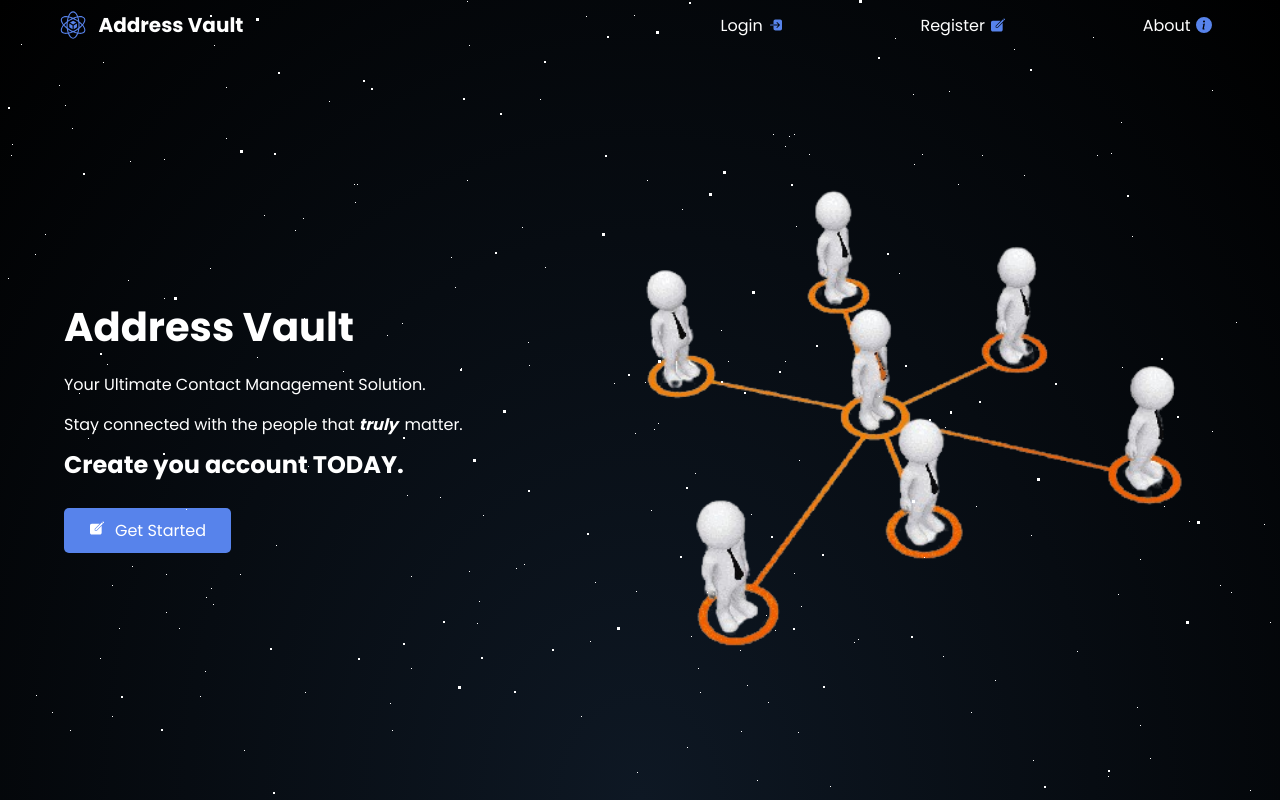
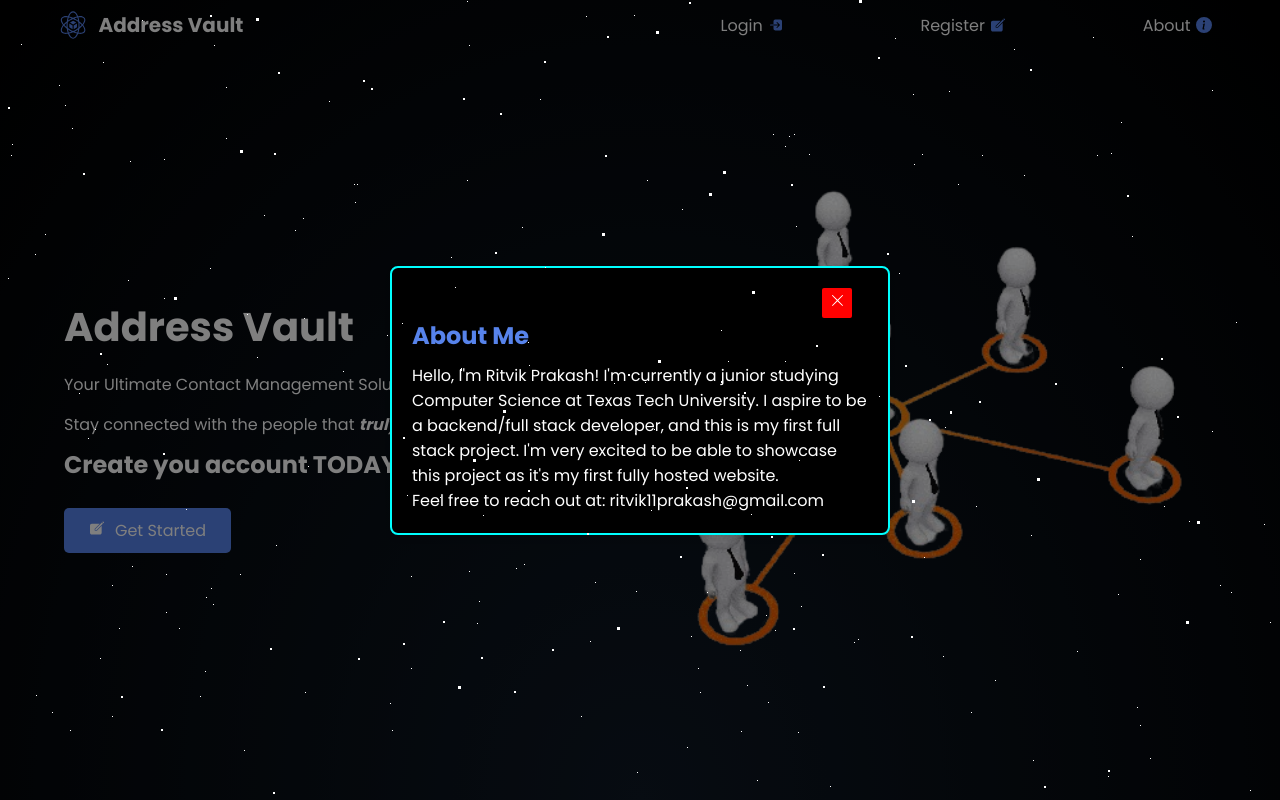
Before and after one commit to ritz10001/AddressVault, a React (Vite) app in the folder address-book-application/client/: page /home in a window 1280 px wide. Both pictures are taken after a click on the link "About". Built offline with nearby package versions, Linux system fonts and the light colour scheme.

Commit message:
final-changes

```diff
--- a/address-book-application/client/index.html
+++ b/address-book-application/client/index.html
@@ -4,7 +4,7 @@
     <meta charset="UTF-8" />
     <link rel="icon" type="image/svg+xml" href="/vite.svg" />
     <meta name="viewport" content="width=device-width, initial-scale=1.0" />
-    <title>Login Form Page | React</title>
+    <title>Home Page</title>
   </head>
   <body>
     <div id="root"></div>
--- /dev/null
+++ b/address-book-application/client/src/Components/About.jsx
@@ -0,0 +1,23 @@
+import React, { useEffect, useState, useRef } from 'react';
+import AboutCSS from './About.module.css';
+import axios from 'axios';
+import { RxCross1 } from "react-icons/rx";
+
+const About = ({onClose}) => {
+    return(
+        <div className={AboutCSS["aboutBackdrop"]}>
+            <div className={AboutCSS["aboutContent"]}>
+                <div className={AboutCSS["closeButton"]}>
+                    <button onClick={onClose} style={{backgroundColor: "red", border: "none", borderRadius: "2px", color: "white", fontSize: "15px", fontWeight: "bold"}}><RxCross1 /></button>
+                </div>
+                <h2 style={{color: "#5783EB", marginBottom: "10px"}}>About Me</h2>
+                <p>Hello, I'm Ritvik Prakash! I'm currently a junior studying Computer Science at Texas Tech University.
+                I aspire to be a backend/full stack developer, and this is my first full stack project.
+                I'm very excited to be able to showcase this project as it's my first fully hosted website.</p>
+                <p>Feel free to reach out at: ritvik11prakash@gmail.com</p>
+            </div>
+        </div>
+    )
+}
+
+export default About;
--- /dev/null
+++ b/address-book-application/client/src/Components/About.module.css
@@ -0,0 +1,33 @@
+.aboutBackdrop{
+    position: fixed;
+    top: 0;
+    left: 0;
+    width: 100%;
+    height: 100%;
+    background-color: rgba(0, 0, 0, 0.5);
+    display: flex;
+    justify-content: center;
+    align-items: center;
+}
+
+.aboutContent {
+    background-color: black;
+    border: 2px solid cyan;
+    color: white;
+    padding: 20px;
+    border-radius: 8px;
+    max-width: 500px;
+    width: 100%;
+    box-shadow: 0 4px 6px rgba(0, 0, 0, 0.1);
+}
+.closeButton button{
+    margin-left: 90%;
+    color: red;
+    width: 30px;
+    height: 30px;
+    opacity: 1;
+}
+.closeButton button:hover{
+    opacity: 0.8;
+    transition: 0.3s;
+}
--- a/address-book-application/client/src/Components/ExpiredTokenAlert.jsx
+++ b/address-book-application/client/src/Components/ExpiredTokenAlert.jsx
@@ -1,4 +1,4 @@
-import React from "react";
+import React, { useEffect } from "react";
 import ExpiredTokenCSS from './ExpiredTokenAlert.module.css';
 import { IoWarning } from "react-icons/io5";
 import { useNavigate } from "react-router-dom";
@@ -9,6 +9,11 @@ const ExpiredTokenAlert = ({onClose}) => {
         onClose();
         navigate('/login');
     }
+
+    useEffect(() => {
+        document.title = "Token Expired!";
+    });
+
     return(
         <div className={ExpiredTokenCSS["expBackdrop"]}>
             <div className={ExpiredTokenCSS["expContent"]}>
--- a/address-book-application/client/src/Components/Home.jsx
+++ b/address-book-application/client/src/Components/Home.jsx
@@ -8,14 +8,25 @@ import { BsInfoCircleFill } from "react-icons/bs";
 import { FaCircleInfo } from "react-icons/fa6";
 import image from "../assets/connected-removebg-preview.png";
 import { GiMaterialsScience } from "react-icons/gi";
+import About from './About';
 
 const Home = () => {
 
     const [showSideBar, setShowSideBar] = useState(false);
+    const [isAboutVisible, setIsAboutVisible] = useState(false);
 
     function toggleSideBar(){
         setShowSideBar(!showSideBar);
     }
+
+    const toggleAboutVisibility = () => {
+        setIsAboutVisible(!isAboutVisible);
+    }
+
+    const handleAboutClose = () => {
+        setIsAboutVisible(false);
+    }
+
 
     return (
         <div className={HomeCSS['body-container']}>
@@ -25,14 +36,14 @@ const Home = () => {
                         <li onClick={toggleSideBar}><a href="#"><RxCross1 style={{marginLeft: "auto", backgroundColor: "blue"}}/></a></li>
                         <li><a href="./login">Login<IoLogIn style={{marginLeft: "5px", color: "#5783EB", fontWeight: "bold"}}/></a></li>
                         <li><a href="./register">Register<IoIosCreate style={{marginLeft: "5px", color: "#5783EB", fontWeight: "bold"}}/></a></li>
-                        <li><a href="#">About<FaCircleInfo style={{marginLeft: "5px", color: "#5783EB", fontWeight: "bold"}}/></a></li>
+                        <li><a onClick={toggleAboutVisibility}>About<FaCircleInfo style={{marginLeft: "5px", color: "#5783EB", fontWeight: "bold"}}/></a></li>
                     </ul>
                 }
                 <ul className={HomeCSS['horizontalbar']}>
                     <li><a className={HomeCSS["product"]} href="./home" style={{fontWeight:"bold", fontSize: "20px"}}><GiMaterialsScience style={{marginRight: "10px", fontSize: "30px", color: "#5783EB"}}/>Address Vault</a></li>
                     <li className={HomeCSS["hideOnMobile"]}><a href="./login">Login<IoLogIn style={{marginLeft: "5px", color: "#5783EB", fontWeight: "bold"}}/></a></li>
                     <li className={HomeCSS["hideOnMobile"]}><a href="./register">Register<IoIosCreate style={{marginLeft: "5px", color: "#5783EB", fontWeight: "bold"}}/></a></li>
-                    <li className={HomeCSS["hideOnMobile"]}><a href="#">About<BsInfoCircleFill style={{marginLeft: "5px", color: "#5783EB", fontWeight: "bold"}}/></a></li>
+                    <li className={HomeCSS["hideOnMobile"]}><a onClick={toggleAboutVisibility}>About<BsInfoCircleFill style={{marginLeft: "5px", color: "#5783EB", fontWeight: "bold"}}/></a></li>
                     <li className={HomeCSS["menuButton"]} onClick={toggleSideBar}><a href="#"><RxHamburgerMenu /></a></li>
                 </ul>
             </nav>
@@ -45,6 +56,7 @@ const Home = () => {
                     <button className={HomeCSS['create-button']}style={{backgroundColor: "#5783EB", color: "white", padding: "10px 25px", borderRadius: "5px", border: "none", fontSize: "1rem"}}><a href="./register" style={{textDecoration: "none", color: "white"}}><IoIosCreate style={{marginRight: "10px"}}/>Get Started</a></button>
                 </div>
                 <img src={image} alt=""  style={{width: "50%"}}/>
+                {isAboutVisible && (<About onClose={handleAboutClose} />)}
             </div>
         </div>
     )
--- a/address-book-application/client/src/Components/LoginForm.jsx
+++ b/address-book-application/client/src/Components/LoginForm.jsx
@@ -4,7 +4,6 @@ import { FaUser } from "react-icons/fa";
 import { RiLockPasswordFill } from "react-icons/ri";
 import { useNavigate } from "react-router-dom";
 import axios from 'axios';
-import Test from "./Test";
 import { BASE_URL } from "../url";
 
 const LoginForm = ({userName, setUserName}) => {
@@ -15,6 +14,7 @@ const LoginForm = ({userName, setUserName}) => {
     const navigate = useNavigate();
 
     useEffect(() => {
+        document.title = "Login Page";
         const token = localStorage.getItem("jsonwebtoken");
         if(token){
             navigate("/addressVault");
--- a/address-book-application/client/src/Components/Map.jsx
+++ b/address-book-application/client/src/Components/Map.jsx
@@ -37,7 +37,7 @@ const Map = ({address}) => {
             const response = await axios.get(`https://maps.googleapis.com/maps/api/geocode/json`, {
               params: {
                 address: fullAddress,
-                key: apiKey
+                key: "AIzaSyDdAVva_hPAJtlP2Xutm2kGi1z3etA7Jsk"
               }
             });
             const location = await response.data.results[0].geometry.location;
@@ -66,7 +66,7 @@ const Map = ({address}) => {
                     </GoogleMap>
                 </div>
                  :
-                  <LoadScript googleMapsApiKey={apiKey}>
+                  <LoadScript googleMapsApiKey={"AIzaSyDdAVva_hPAJtlP2Xutm2kGi1z3etA7Jsk"}>
                       {coordinates ? (
                           <div className={MapCSS['map-container']}>
                           <GoogleMap mapContainerClassName={MapCSS['map-container']}
--- a/address-book-application/client/src/Components/RegisterForm.jsx
+++ b/address-book-application/client/src/Components/RegisterForm.jsx
@@ -1,4 +1,4 @@
-import React from "react";
+import React, { useEffect } from "react";
 import RegisterFormCSS from './RegisterForm.module.css';
 import { FaUser } from "react-icons/fa";
 import { RiLockPasswordFill } from "react-icons/ri";
@@ -16,6 +16,10 @@ const RegisterForm = () => {
     const [password, setPassword] = useState("");
     const [isAccountRegistered, setIsAccountRegistered] = useState(false);
     const navigate = useNavigate();
+
+    useEffect(() => {
+        document.title = "Register User";
+    });
 
     function handleNameChange(event){
         setName(event.target.value);
--- a/address-book-application/client/src/Components/Vault.jsx
+++ b/address-book-application/client/src/Components/Vault.jsx
@@ -31,6 +31,7 @@ const Vault = () => {
     const navigate = useNavigate();
 
     useEffect(() => {
+        document.title = "Vault";
         const token = localStorage.getItem("jsonwebtoken");
 
         setTokenTimeout(token, handleLogout);
@@ -127,6 +128,7 @@ const Vault = () => {
     const handleUserClose = () => {
         setIsUserVisible(false);
     }
+
     const doubleFunction = () => {
         toggleSideBar();
         toggleUserVisibility();
```
Also changed, not shown: address-book-application/client/src/Components/AccountCreated.jsx (+4 -3 lines), 2 other files (tests, documents, lock files or other folders).
